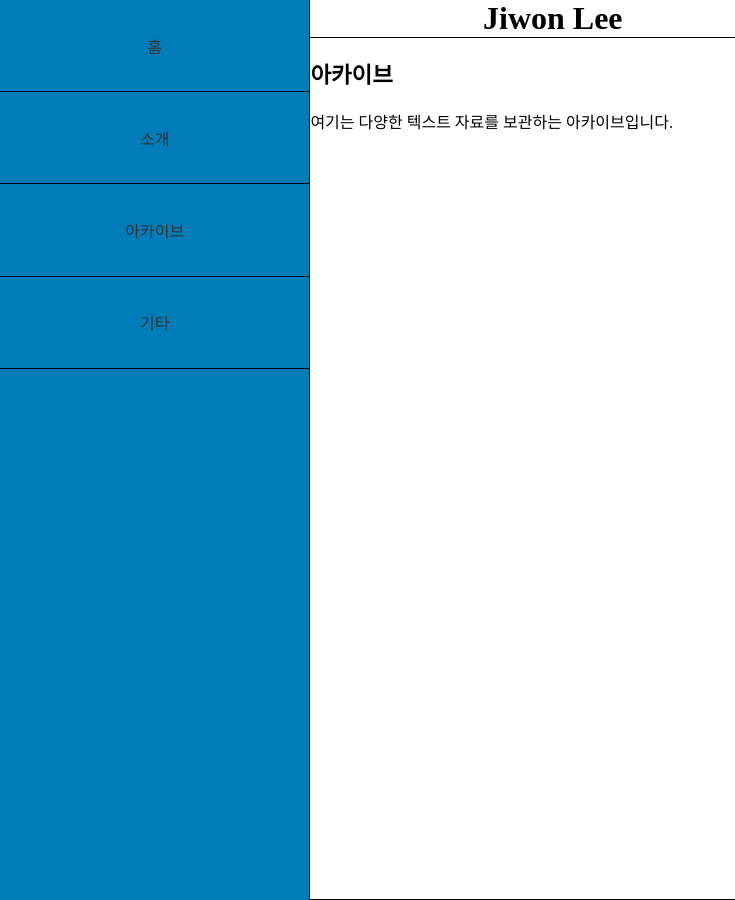
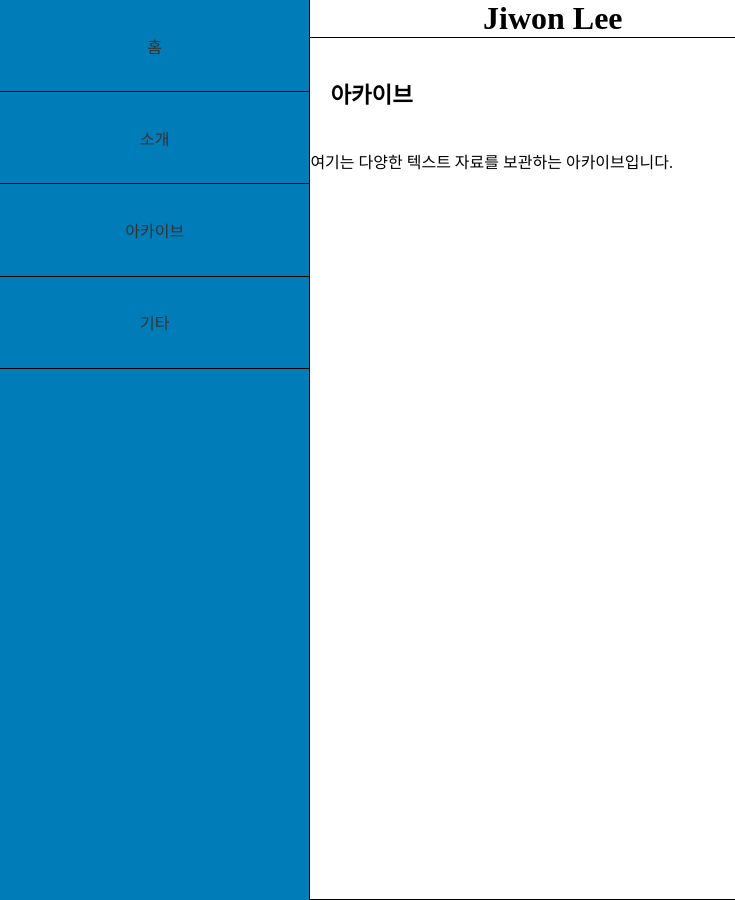
Before and after one commit to LfayeJ/archives, a Jekyll site: the page built from index.html, in a window 1280 px wide. Shown: the whole page, without its empty margins (0-735 px from the left). Built offline with Jekyll 4.4.1, drawn with Linux system fonts in a browser that asks for light colours; some web fonts are replaced.

Commit message:
Update styles.css

```diff
--- a/assets/css/styles.css
+++ b/assets/css/styles.css
@@ -34,6 +34,10 @@ a:hover {
 
 p {
   margin-bottom: 1em;
+}
+
+h2 {
+  padding: 20px;
 }
 
 .border, .border_top, .border_right {
```
